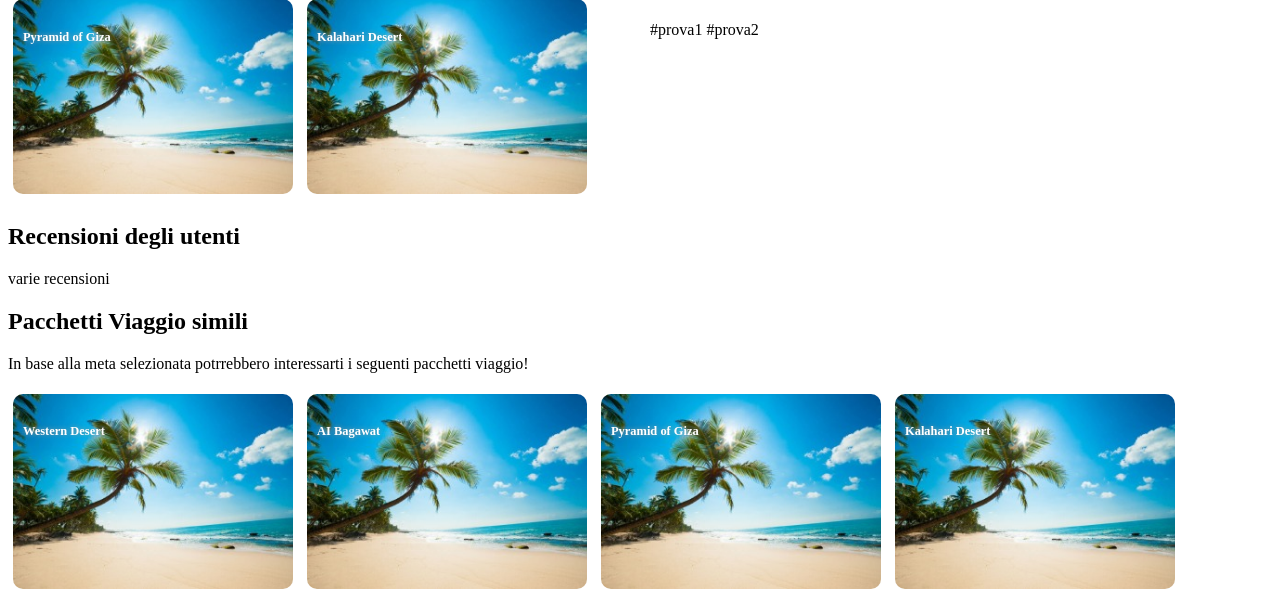
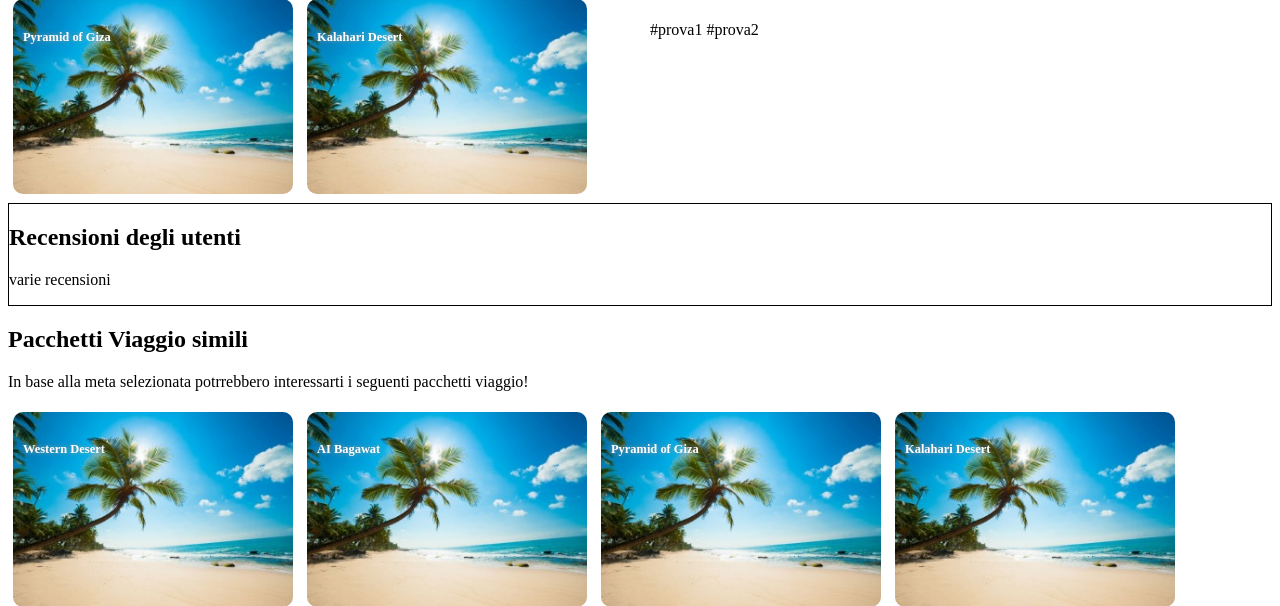
Before and after one commit to PAT19999/PlanAndTravel, a PHP site: page /pages/meta_2.html in a window 1280 px wide. Shown: the part 295-901 px from the top of the page. Run offline with PHP 8.4, Linux system fonts and the light colour scheme.

Commit message:
aggiunto bordo alla sezione commenti

```diff
--- a/pages/meta_2.html
+++ b/pages/meta_2.html
@@ -44,7 +44,7 @@
                 <p><img src="../drawable/position.jpg" width="13px" height="13px" alt="position">
                     <a title="Città" href="https://www.comune.barletta.bt.it/retecivica/" target="_blank">Città</a> ,Nazione</p>
                 <h2>Filtri</h2>
-            <p>#prova1 #prova2</p>
+                <p>#prova1 #prova2</p> </fieldset>
         </div>
     </div>
 </div>
--- a/style/style_meta.css
+++ b/style/style_meta.css
@@ -97,3 +97,7 @@ h5{
 .card p:hover{
     opacity: 1;
 }
+
+.recensioni{
+    border: 1px solid;
+}
```
Lines whose indentation alone changed are shown as unchanged.
